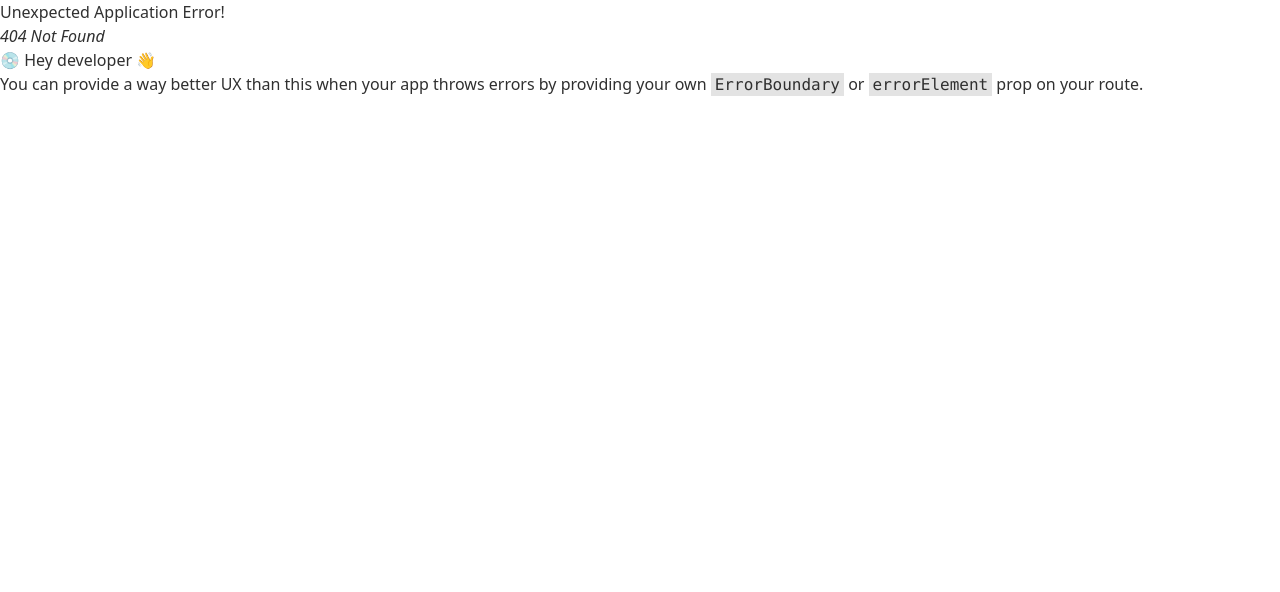
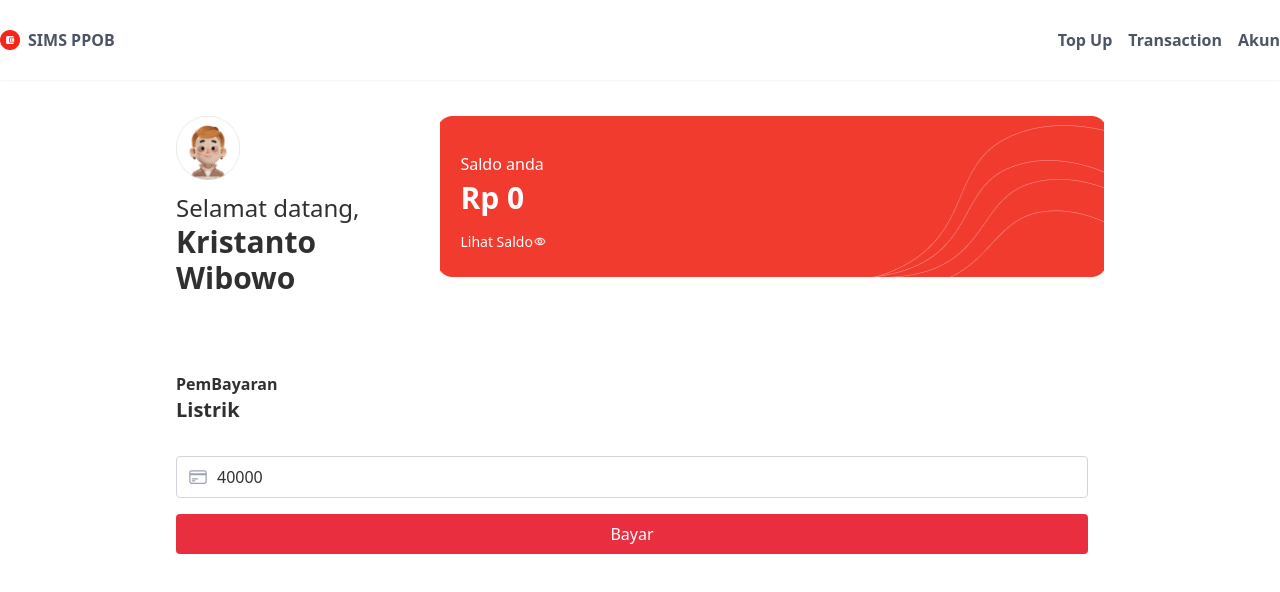
Before and after one commit to emill08/sims-ppob, a React (Vite) app in the folder my-project/: page /payment in a window 1280 px wide. Before the commit this address had no page. Shown: the top 592 px of the page. Built offline with nearby package versions, Linux system fonts and the light colour scheme.

Commit message:
feat: history page

```diff
--- a/my-project/src/components/NavBar.jsx
+++ b/my-project/src/components/NavBar.jsx
@@ -24,7 +24,9 @@ export default function NavBar() {
           <li>
             <NavLink
               to="/transaction"
-              className="font-bold text-gray-600 hover:text-gray-800 border-b-2 border-transparent hover:border-gray-600"
+              className={`font-bold text-gray-600 hover:text-gray-800 border-b-2 border-transparent hover:border-gray-600 ${
+                location.pathname === "/transaction" ? "text-red-500" : ""
+              }`}
             >
               Transaction
             </NavLink>
@@ -32,7 +34,9 @@ export default function NavBar() {
           <li>
             <NavLink
               to="/akun"
-              className="font-bold text-gray-600 hover:text-gray-800 border-b-2 border-transparent hover:border-gray-600"
+              className={`font-bold text-gray-600 hover:text-gray-800 border-b-2 border-transparent hover:border-gray-600 ${
+                location.pathname === "/akun" ? "text-red-500" : ""
+              }`}
             >
               Akun
             </NavLink>
--- /dev/null
+++ b/my-project/src/views/HistoryPage.jsx
@@ -0,0 +1,96 @@
+export default function HistoryPage() {
+  const response = {
+    status: 0,
+    message: "Get History Berhasil",
+    data: {
+      offset: "0",
+      limit: "3",
+      records: [
+        {
+          invoice_number: "1697772185054",
+          transaction_type: "TOPUP",
+          description: "Top Up Balance",
+          total_amount: 2000000,
+          created_on: "2023-10-20T03:23:05.057Z",
+        },
+        {
+          invoice_number: "1697418211435",
+          transaction_type: "PAYMENT",
+          description: "Listrik",
+          total_amount: 10000,
+          created_on: "2023-10-16T01:03:31.435Z",
+        },
+        {
+          invoice_number: "1697201318425",
+          transaction_type: "TOPUP",
+          description: "Top Up Balance",
+          total_amount: 20000,
+          created_on: "2023-10-13T12:48:38.427Z",
+        },
+      ],
+    },
+  };
+
+  const formatDate = (dateString) => {
+    const options = {
+      year: "numeric",
+      month: "long",
+      day: "numeric",
+      hour: "2-digit",
+      minute: "2-digit",
+    };
+    const formattedDate = new Date(dateString).toLocaleDateString("id-ID", options);
+    return formattedDate.replace("pukul", "");
+  };
+
+  return (
+    <div className="flex flex-col mt-9 gap-3 mx-44">
+      <div className="flex flex-row justify-between">
+        {/* mini profile */}
+        <div className="flex flex-col">
+          <img
+            src="/Profile Photo.png"
+            alt="ProfilePicture"
+            className="w-16 h-16"
+          />
+          <h3 className="text-2xl mt-3">Selamat datang,</h3>
+          <h1 className="text-3xl font-bold">Kristanto Wibowo</h1>
+        </div>
+
+        {/* saldo */}
+        <div className="px-5 py-6 flex flex-col bg-[url('/Background%20Saldo.png')] bg-cover bg-center w-[670px] h-[161px]">
+          <h3 className="text-white text-md mt-3">Saldo anda</h3>
+          <h1 className="text-white text-3xl font-bold mt-1">Rp 0</h1>
+          <div className="flex items-center mt-4 mr">
+            <h3 className="text-white text-sm">Lihat Saldo</h3>
+          </div>
+        </div>
+      </div>
+
+      {/* history */}
+      <div className="mt-11 flex flex-col">
+        <p className="font-bold text-xl">Semua Transaksi</p>
+        <div className="mt-8 w-full">
+          {response.data.records.map((record, index) => (
+            <div
+              key={index}
+              className={`mb-8 border border-gray-200 rounded-xl px-4 p-2 flex justify-between`}
+            >
+              <div>
+                <p className={`text-xl font-bold ${record.description === "Top Up Balance" ? "text-green-500" : "text-red-500"}`}>
+                  {record.description === "Top Up Balance" ? "+ Rp " : "- Rp "}
+                  {new Intl.NumberFormat("id-ID").format(record.total_amount)}
+                </p>
+                <p className="text-gray-400 text-sm mt-2">{formatDate(record.created_on)}</p>
+              </div>
+              <p className="text-black text-sm font-semibold flex items-center">{record.description}</p>
+            </div>
+          ))}
+        </div>
+      </div>
+        <button className="flex justify-center text-error font-bold hover:scale-105">
+            Show More
+        </button>
+    </div>
+  );
+}
--- /dev/null
+++ b/my-project/src/views/PaymentPage.jsx
@@ -0,0 +1,66 @@
+export default function PaymentPage() {
+
+  const service_name = "Listrik";
+  const service_tariff = 40000;
+
+
+  return (
+    <div className="flex flex-col mt-9 gap-3 mx-44">
+      <div className="flex flex-row justify-between">
+        {/* mini profile */}
+        <div className="flex flex-col">
+          <img
+            src="/Profile Photo.png"
+            alt="ProfilePicture"
+            className="w-16 h-16"
+          />
+          <h3 className="text-2xl mt-3">Selamat datang,</h3>
+          <h1 className="text-3xl font-bold">Kristanto Wibowo</h1>
+        </div>
+
+        {/* saldo */}
+        <div className="px-5 py-6 flex flex-col bg-[url('/Background%20Saldo.png')] bg-cover bg-center w-[670px] h-[161px]">
+          <h3 className="text-white text-md mt-3">Saldo anda</h3>
+          <h1 className="text-white text-3xl font-bold mt-1">Rp 0</h1>
+          <div className="flex items-center mt-4 mr">
+            <h3 className="text-white text-sm">Lihat Saldo</h3>
+          </div>
+        </div>
+      </div>
+
+      {/* TOP UP */}
+      <div className="mt-16 flex flex-col">
+        <p className="font-semibold">PemBayaran</p>
+        <p className="font-bold text-xl">{service_name}</p>
+        <div className="flex flex-row mt-6">
+          <div className="w-full pr-4">
+            <div className="relative w-full">
+              <svg
+                xmlns="http://www.w3.org/2000/svg"
+                fill="none"
+                viewBox="0 0 24 24"
+                strokeWidth="1.5"
+                stroke="currentColor"
+                className=" mt-1 w-5 h-5 absolute left-3 top-1/2 transform -translate-y-1/2 text-gray-400"
+              >
+                <path
+                  strokeLinecap="round"
+                  strokeLinejoin="round"
+                  d="M2.25 8.25h19.5M2.25 9h19.5m-16.5 5.25h6m-6 2.25h3m-3.75 3h15a2.25 2.25 0 002.25-2.25V6.75A2.25 2.25 0 0019.5 4.5h-15a2.25 2.25 0 00-2.25 2.25v10.5A2.25 2.25 0 004.5 19.5z"
+                />
+              </svg>
+              <input
+                type="number"
+                className="w-full pl-10 p-2 mt-2 border border-gray-300 rounded"
+                value={service_tariff}
+              />
+            </div>
+            <button className="w-full mt-4 p-2 text-white text-center bg-error rounded">
+              Bayar
+            </button>
+          </div>
+        </div>
+      </div>
+    </div>
+  );
+}
```
Also changed, not shown: my-project/src/routes/root.jsx (+10 -0 lines).
